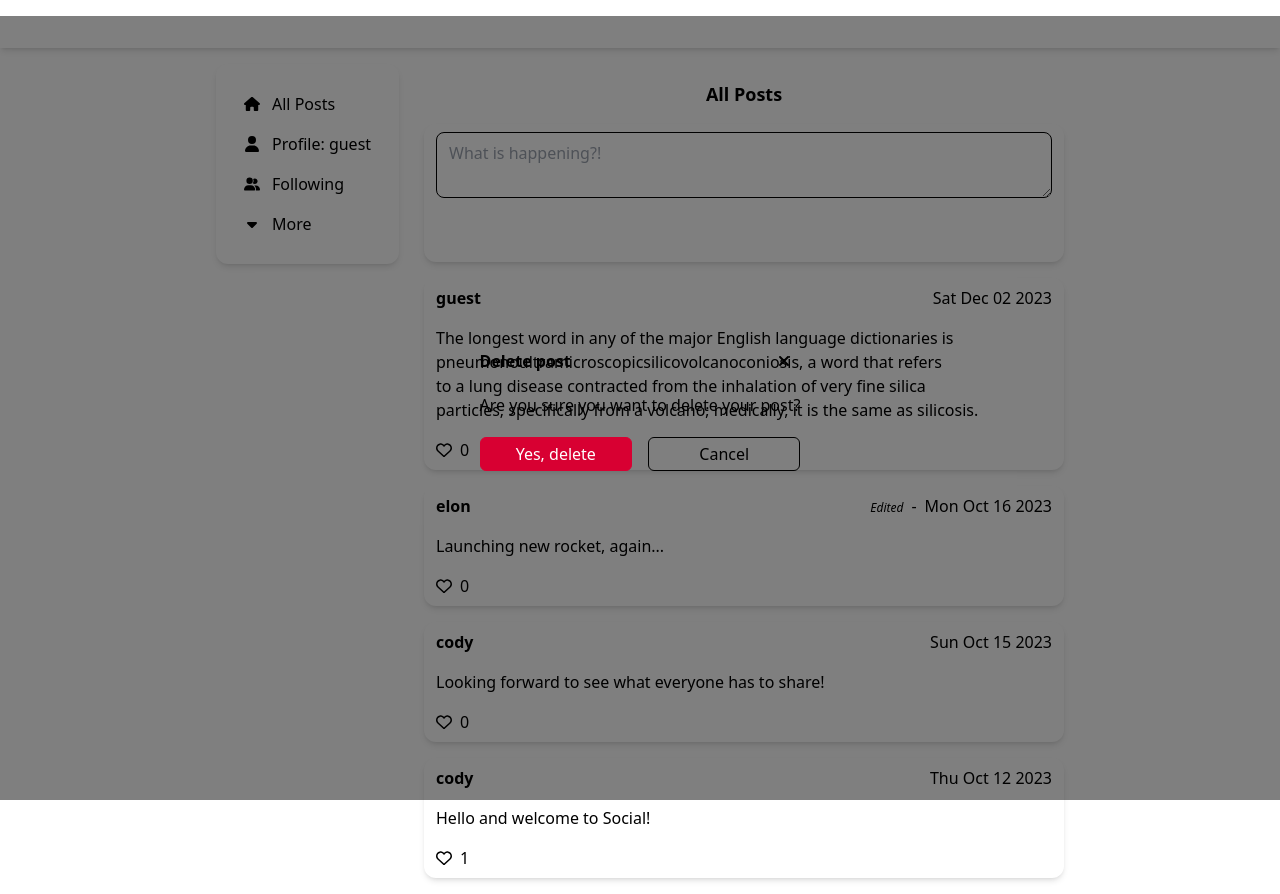
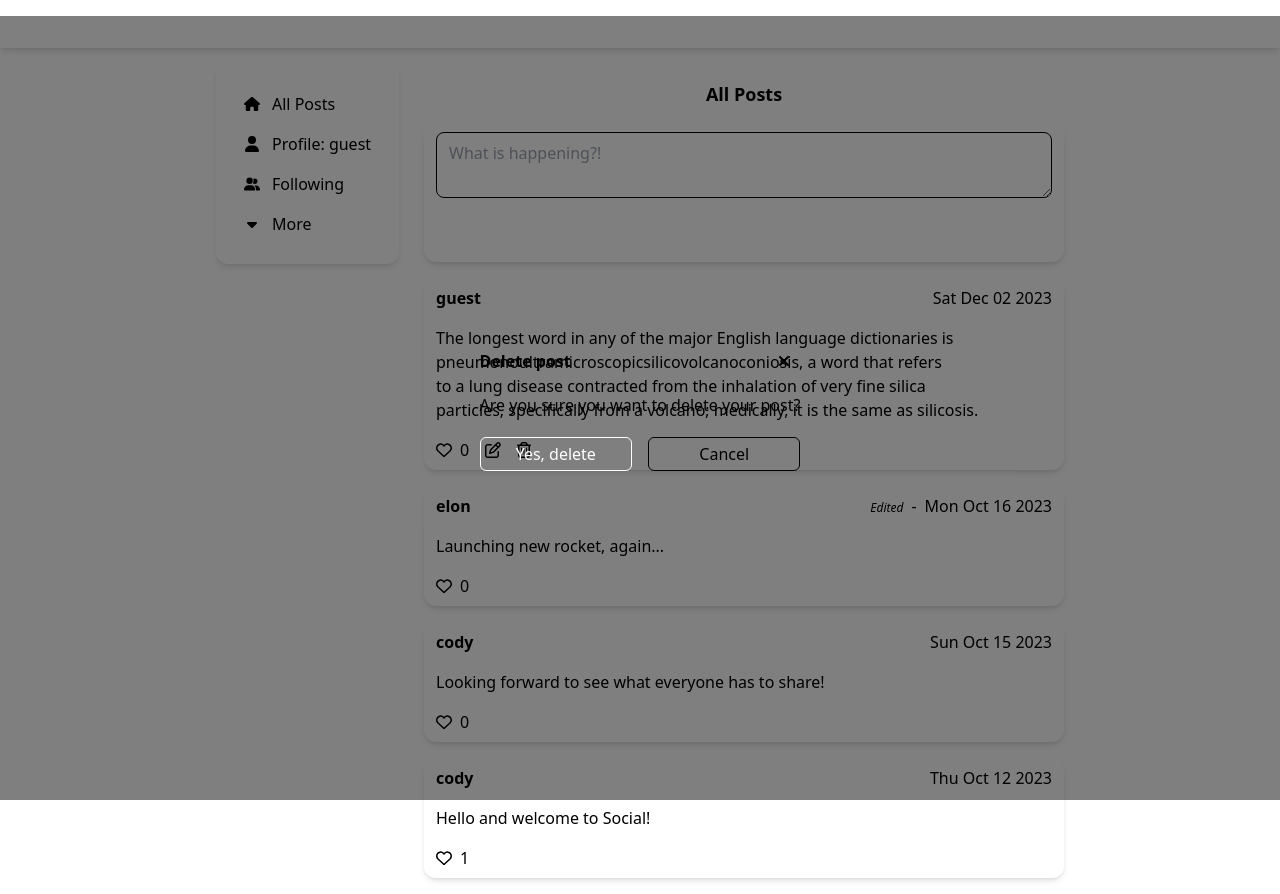
Before and after one commit to Cody06/Portfolio, a Next.js app: page /social in a window 1280 px wide. Both pictures are taken after a click on the button 524 px from the left and 450 px from the top of the page. Built offline with nearby package versions, Linux system fonts and the light colour scheme.

Commit message:
Replace color red with red-500

```diff
--- a/src/components/projects/ECommerce/index.tsx
+++ b/src/components/projects/ECommerce/index.tsx
@@ -72,7 +72,7 @@ export default function ECommerce() {
                     >
                         <FontAwesomeIcon icon={faCartShopping} className="fa-lg" />
                         {itemsInCart.length > 0 && (
-                            <div className="absolute -top-2 -right-2 text-sm text-white bg-red px-1 rounded-full">
+                            <div className="absolute -top-2 -right-2 text-sm text-white bg-red-500 px-1 rounded-full">
                                 {itemsInCart.length >= 100 ? '99+' : itemsInCart.length}
                             </div>
                         )}
--- a/src/components/projects/Social/DeletePostModal.tsx
+++ b/src/components/projects/Social/DeletePostModal.tsx
@@ -12,7 +12,7 @@ export default function DeletePostModal() {
                 <h1 className="mb-5">Are you sure you want to delete your post?</h1>
                 <div className="flex gap-x-4">
                     <button
-                        className="w-full p-1 text-white bg-red border border-red rounded-md
+                        className="w-full p-1 text-white bg-red-500 border border-red-500 rounded-md
                             hover:brightness-90 active:brightness-75"
                         onClick={() => {
                             deletePost();
--- a/src/components/projects/Workboard/MyBoard/components/DeleteBoardModal.tsx
+++ b/src/components/projects/Workboard/MyBoard/components/DeleteBoardModal.tsx
@@ -49,7 +49,7 @@ export default function DeleteBoardModal({ boardId, boardTitle, isOpen, requestC
                             className={`w-full p-1 rounded-md ${
                                 disabled
                                     ? 'text-neutral-800 bg-neutral-500'
-                                    : 'text-white bg-red border border-red hover:brightness-90 active:brightness-75'
+                                    : 'text-white bg-red-500 border border-red-500 hover:brightness-90 active:brightness-75'
                             }`}
                             disabled={disabled}
                             onClick={() => {
--- a/src/components/projects/Workboard/MyBoard/components/DeleteColumnModal.tsx
+++ b/src/components/projects/Workboard/MyBoard/components/DeleteColumnModal.tsx
@@ -23,7 +23,7 @@ export default function DeleteColumnModal({ boardId, isOpen, col, requestClose }
                 </h1>
                 <div className="flex gap-x-4">
                     <button
-                        className="w-full p-1 text-white bg-red border border-red rounded-md
+                        className="w-full p-1 text-white bg-red-500 border border-red-500 rounded-md
                             hover:brightness-90 active:brightness-75"
                         onClick={() => {
                             deleteColumn(boardId, col.id);
```
